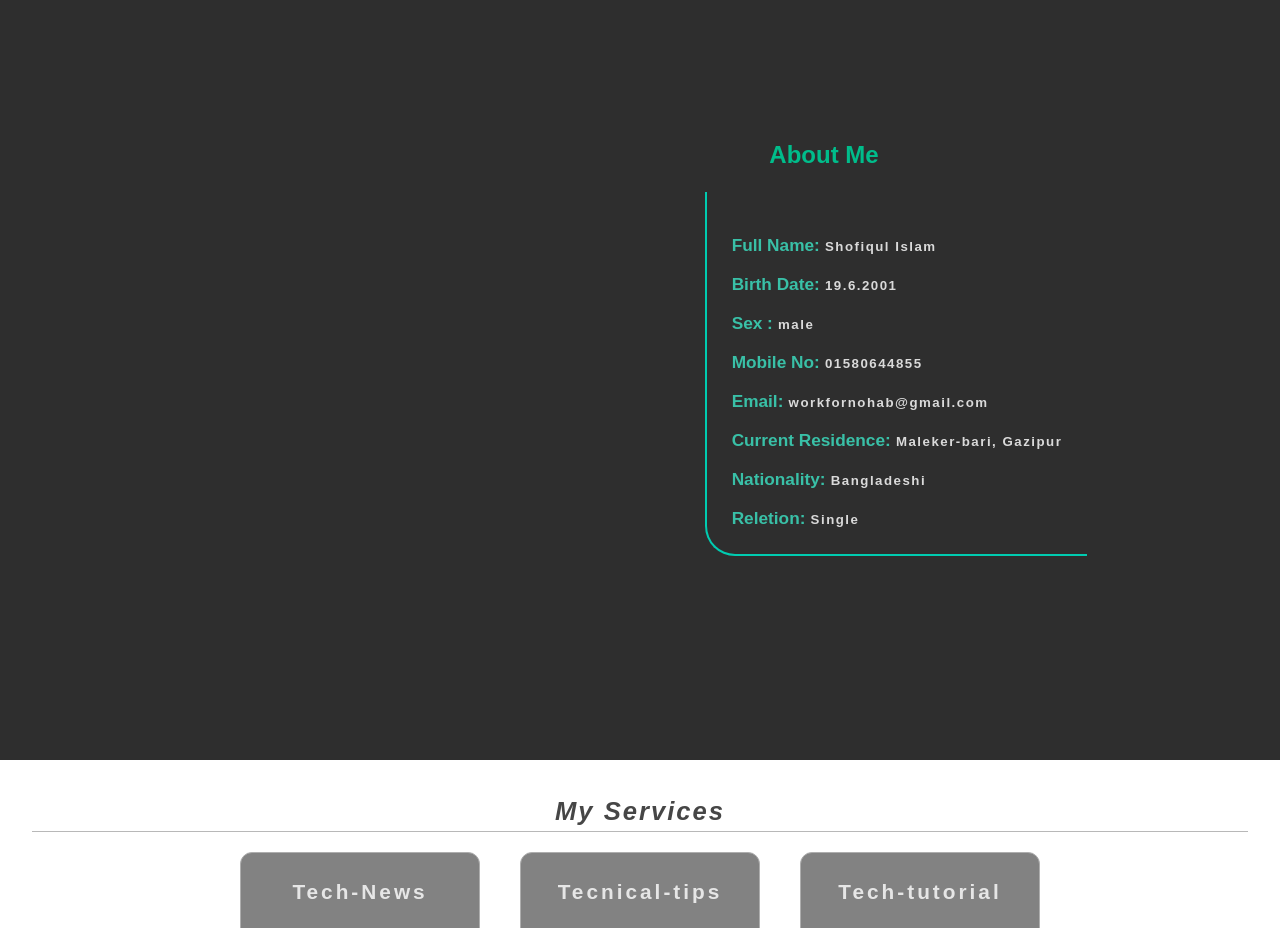
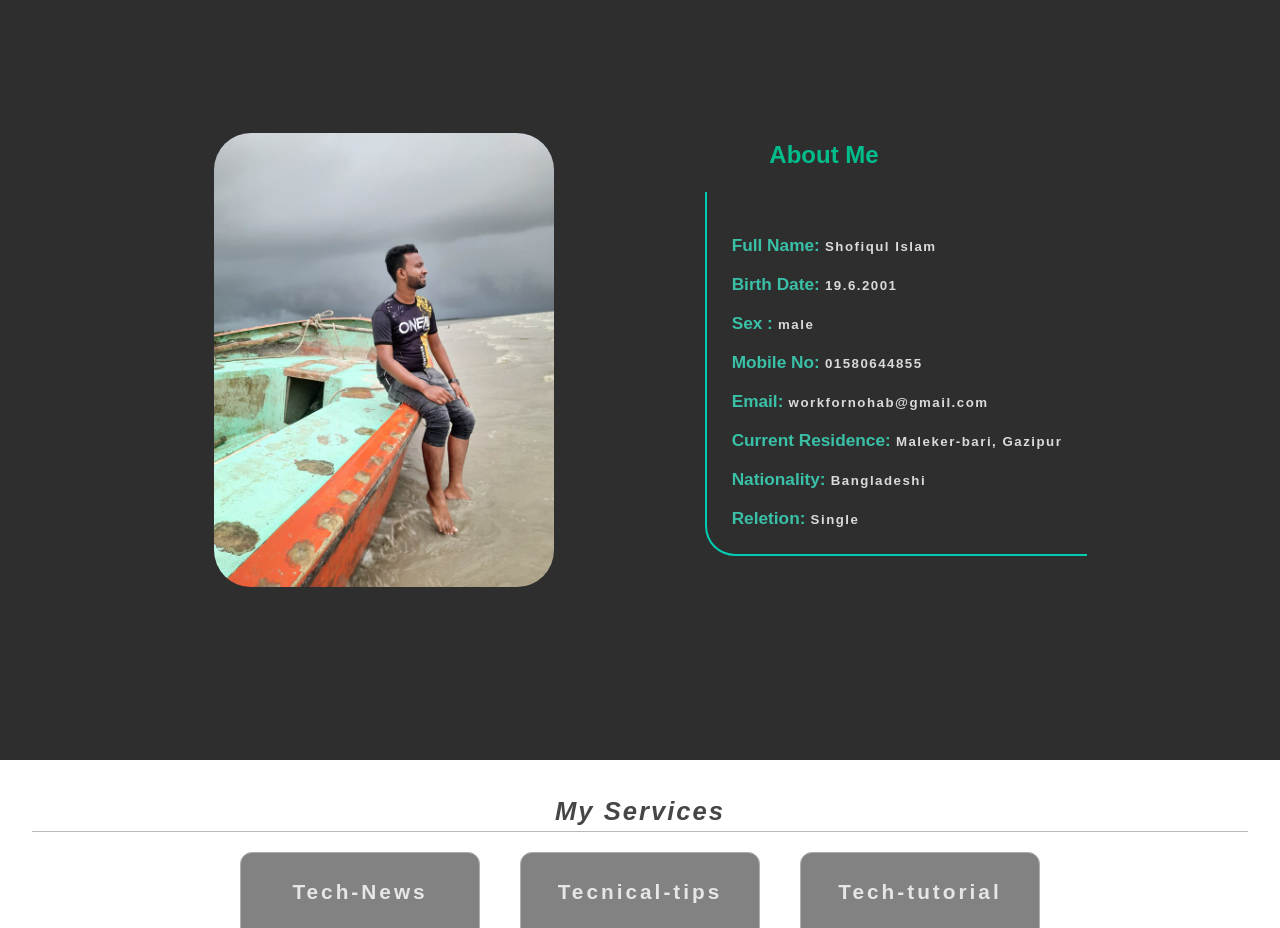
Before and after one commit to mohammad-russel/shofiq, a plain HTML site: page index.html in a window 1280 px wide. Shown: the part 840-1768 px from the top of the page. Drawn offline with Linux system fonts and the light colour scheme; the site is published under a folder, as on GitHub Pages, so addresses that start at the root find nothing.

Commit message:
Update index.html

```diff
--- a/index.html
+++ b/index.html
@@ -54,7 +54,7 @@
             <section id="about" class="sec2">
                 <div class="aboutbox">
                     <div class="pic">
-                        <img src="/about.jpg" alt="">
+                        <img src="about.jpg" alt="">
                     </div>
                     <div class="aboutme">
                         <h1>About Me</h1>
```
